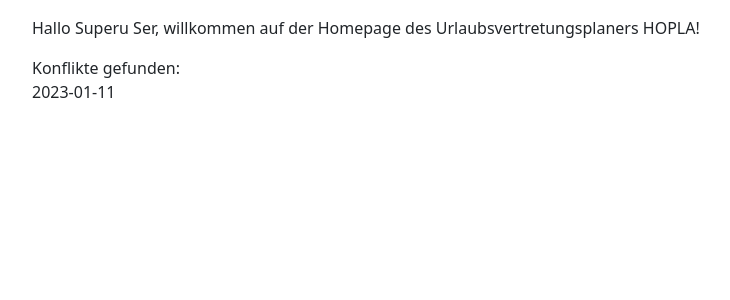
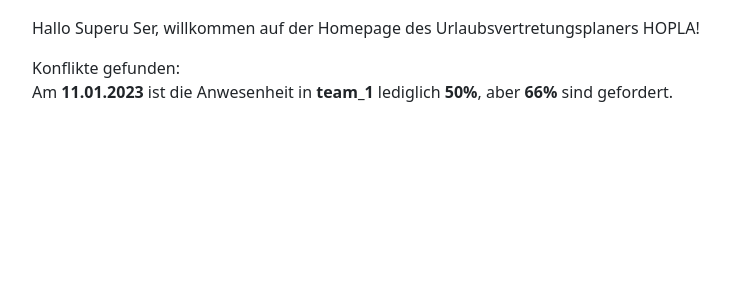
Before and after one commit to CodaCodalis/holiday-leave-planner, a Django app: page / in a window 1280 px wide. Shown: the part 73-373 px from the top of the page, without its empty margins (50-780 px from the left). Run offline with Django 4.2, Linux system fonts and the light colour scheme; a user stored in the database is signed in; data comes from the database, SQL or seed files in the repository; both versions use the stored data as it was after the commit.

Commit message:
extended pop up message, some localization

```diff
--- a/pages/views.py
+++ b/pages/views.py
@@ -8,22 +8,23 @@ from django.contrib.auth import get_user_model
 
 class HomePageView(LoginRequiredMixin, TemplateView):
     template_name = "home.html"
-    vacations = Vacation.objects.all()
-    teams = Team.objects.all()
-    User = get_user_model()
-    users = User.objects.all()
 
     def get_context_data(self, **kwargs):
         context = super().get_context_data(**kwargs)
-        context['dates_with_conflict'] = self.find_conflicts(self.teams, self.users, self.vacations)
+        context['conflicts'] = self.find_conflicts()
         return context
 
     @classmethod
-    def find_conflicts(cls, teams, users, vacations):
-        dates_with_conflict = list()
+    def find_conflicts(cls):
+        vacations = Vacation.objects.all()
+        teams = Team.objects.all()
+        users = get_user_model().objects.all()
+
+        conflicts = list()
+        conflicts_info = {}
         for team in teams:
             teammembers = 0
-            min_att = team.min_attendance
+            min_att = float(team.min_attendance) / 100
             for user in users:
                 if team == user.team:
                     teammembers += 1
@@ -31,17 +32,37 @@ class HomePageView(LoginRequiredMixin, TemplateView):
                 vacation_delta = vacation.end_date - vacation.start_date
                 vacation_days = vacation_delta.days
                 for processed_delta in range(0, vacation_days + 1):
-                    processed_date = vacation.start_date + datetime.timedelta(processed_delta)
+                    processed_date = vacation.start_date + datetime.timedelta(days=processed_delta)
                     vacationers_on_processed_date = 1
                     for compared_vacation in vacations:
-                        if not vacation.user == compared_vacation.user:
-                            compared_vacation_delta = compared_vacation.end_date - compared_vacation.start_date
-                            compared_vacation_days = compared_vacation_delta.days
-                            for compared_processed_delta in range(0, compared_vacation_days + 1):
-                                compared_processed_date = compared_vacation.start_date + datetime.timedelta(compared_processed_delta)
-                                if processed_date == compared_processed_date:
-                                    vacationers_on_processed_date += 1
-                if vacationers_on_processed_date > 0 and teammembers > 0 and 1 - (vacationers_on_processed_date / teammembers) < float(min_att) / 100:
-                    dates_with_conflict.append(processed_date)
+                        vacationers_on_processed_date += cls.get_vacationers(vacation, compared_vacation,
+                                                                             processed_date)
+                if teammembers > 0 and 1 - (vacationers_on_processed_date / teammembers) < min_att:
+                    actual_att = 1 - (vacationers_on_processed_date / teammembers)
+                    if processed_date not in conflicts:
+                        conflicts.append(processed_date)
+                        # conflicts_info[str(processed_date)] = str(user.team)
+                        att = {int(actual_att*100): int(min_att*100)}
+                        team_att = {str(user.team): att}
+                        conflicts_info[processed_date] = team_att
+        return conflicts_info
 
-        return dates_with_conflict
+    @classmethod
+    def get_vacationers(cls, vacation, compared_vacation, processed_date):
+        if not vacation.user == compared_vacation.user:
+            user_team = vacation.user.team
+            compared_user_team = compared_vacation.user.team
+            if user_team == compared_user_team:
+                compared_vacation_delta = compared_vacation.end_date - compared_vacation.start_date
+                compared_vacation_days = compared_vacation_delta.days
+                for compared_processed_delta in range(0, compared_vacation_days + 1):
+                    compared_processed_date = compared_vacation.start_date + datetime.timedelta(
+                        compared_processed_delta)
+                    if processed_date == compared_processed_date:
+                        return 1
+                    else:
+                        return 0
+            else:
+                return 0
+        else:
+            return 0
--- a/templates/home.html
+++ b/templates/home.html
@@ -8,13 +8,20 @@
         Hallo {{ user.first_name }} {{ user.last_name }}, willkommen auf der Homepage des Urlaubsvertretungsplaners HOPLA! <br>
     </p>
     <p>
-        {% if dates_with_conflict|length == 0 %}
+        {% if conflicts|length == 0 %}
             Es bestehen keine Konflikte bei der Urlaubsplanung.
         {% else %}
             Konflikte gefunden:<br>
-            {% for date_with_conflict in dates_with_conflict %}
-                {{ date_with_conflict.isoformat }} <br>
+            {% for date, team_att in conflicts.items %}
+                Am <b>{{ date|date:"d.m.Y" }}</b> ist die Anwesenheit in
+                {% for team, att in team_att.items %}
+                    <b>{{ team }}</b> lediglich
+                    {% for act, min in att.items %}
+                        <b>{{ act }}%</b>, aber <b>{{ min }}%</b> sind gefordert.
+                    {% endfor %}
+                {% endfor %}
             {% endfor %}
+
         {% endif %}
     </p>
 {% else %}
--- a/templates/vacation_delete.html
+++ b/templates/vacation_delete.html
@@ -3,7 +3,7 @@
 {% block content %}
 <h1>Löschen</h1>
 <form action="" method="post">{% csrf_token %}
-  <p>Möchten Sie den Urlaub vom {{ vacation.start_date }} bis zum {{ vacation.end_date }} wirklich löschen?</p>
+  <p>Möchten Sie den Urlaub vom {{ vacation.start_date|date:"d.m.Y" }} bis zum {{ vacation.end_date|date:"d.m.Y" }} wirklich löschen?</p>
   <button type="submit">Bestätigen</button>
 </form>
 {% endblock content %}
--- a/templates/vacations_overview.html
+++ b/templates/vacations_overview.html
@@ -14,8 +14,8 @@
         {% for vacation in vacations %}
             {% if vacation.user.id == user.id %}
             <tr>
-                <td>{{ vacation.start_date.isoformat }}</td>
-                <td>{{ vacation.end_date.isoformat }}</td>
+                <td>{{ vacation.start_date|date:"d.m.Y" }}</td>
+                <td>{{ vacation.end_date|date:"d.m.Y" }}</td>
                 <td><a href="/vacations/edit/{{ vacation.pk }}">bearbeiten</a> |
                     <a href="/vacations/delete/{{ vacation.pk }}">löschen</a></td>
             </tr>
--- a/vacations/views.py
+++ b/vacations/views.py
@@ -49,10 +49,6 @@ class CalendarView(LoginRequiredMixin, ListView):
 class VacationCreateView(LoginRequiredMixin, CreateView):
     model = Vacation
     template_name = "vacation_new.html"
-    fields = (
-        "start_date",
-        "end_date",
-    )
 
     def form_valid(self, form):
         form.instance.user = self.request.user
```
Also changed, not shown: db.sqlite3.
